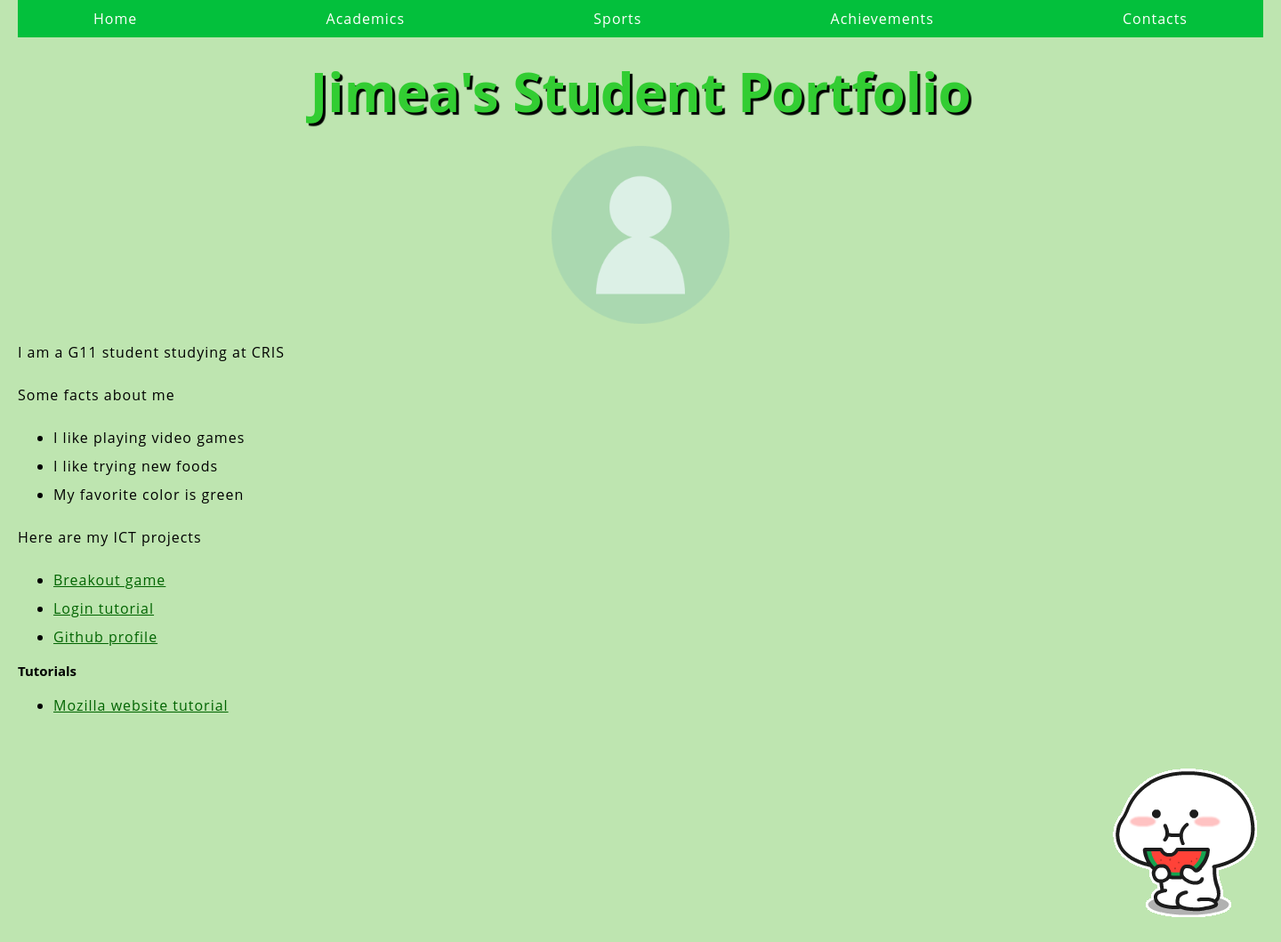
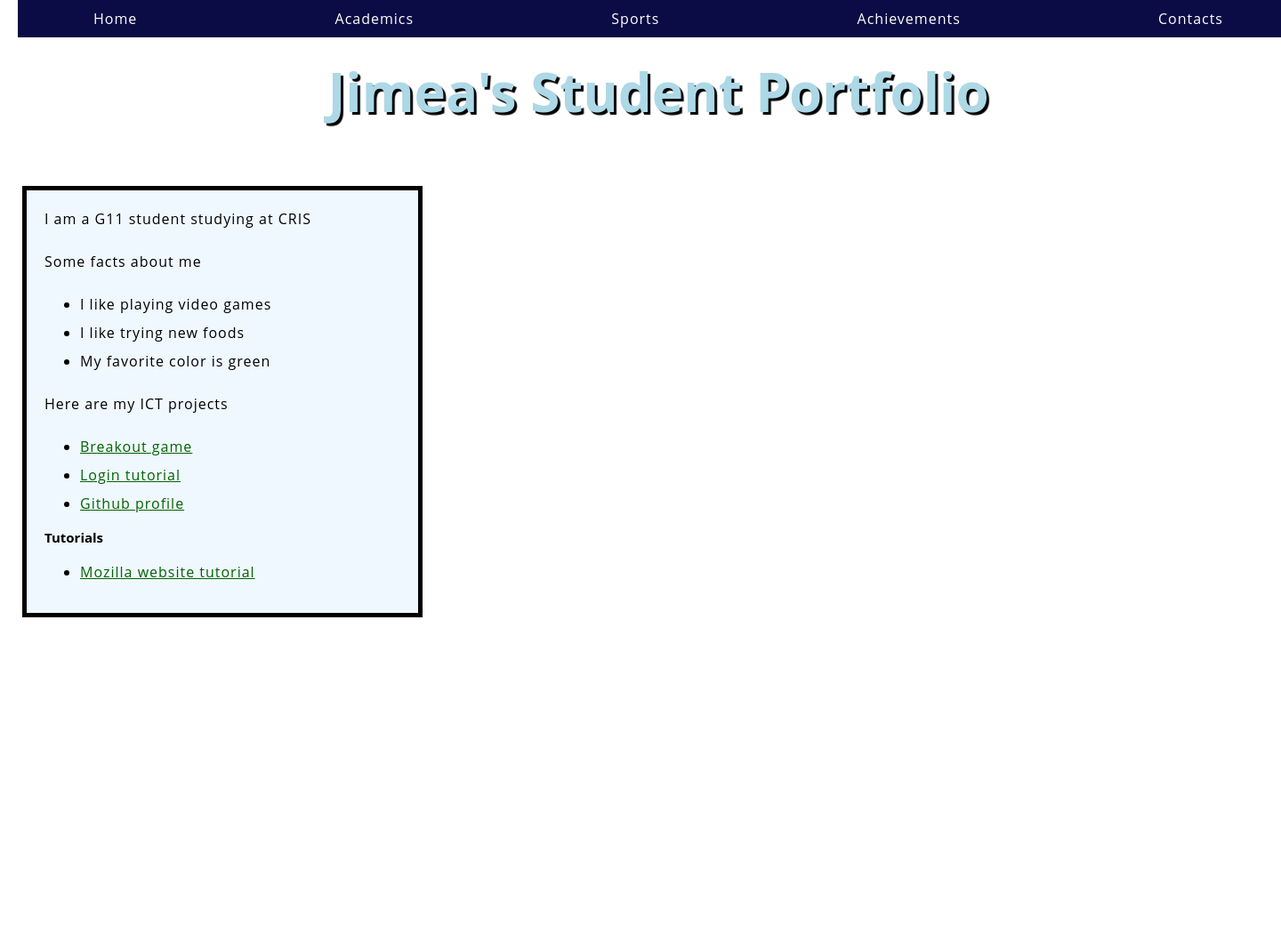
Before and after one commit to cris-ict-jimea/student-portfolio, a PHP site: page / in a window 1440 px wide. Shown: the whole page at 89% size. After the commit the page ends 694 px from the top, so only its background shows below. Run offline with PHP 8.4, Linux system fonts and the light colour scheme; some web fonts are replaced.

Commit message:
added a color scheme, and decorated the website to make it look nicer.

```diff
--- a/www/index.html
+++ b/www/index.html
@@ -30,7 +30,8 @@
       </ul>
     </nav>
     <h1>Jimea's Student Portfolio</h1>
-    <img src="images/Gren.png" class="gren" alt="My test image">
+    <h1></h1>
+  <div class="text-html" style="background-color:aliceblue;">
     <p>I am a G11 student studying at CRIS</p>
     <p> Some facts about me </p>
     <ul>
@@ -44,13 +45,11 @@
       <li> <a id="link" href="file:///home/jimea/var/user-login-tutorial/www/index.html">Login tutorial </a>
       <li> <a id="link" href="https://github.com/cris-ict-jimea?tab=repositories">Github profile </a>
      </li>
- </ul>
-
-     <h2>Tutorials</h2>
+    </ul>
+    <h2>Tutorials</h2>
      <ul>
      	<li><a id="link" href="file:///home/jimea/var/student-portfolio/www/assessments/getting-started/index.html">Mozilla website tutorial</a>
      </ul>
-
-     <img align="middle" src="images/eat.gif" class="eat" alt="My test image">
+ </div>
   </body>
 </html>
--- a/www/styles/style.css
+++ b/www/styles/style.css
@@ -4,7 +4,7 @@ html {
 }
 
 nav {
-  background-color: #03c03c;
+  background-color: #0B0B45;
   padding: .5em;
 
   /* scroll with content, then stick to the top left */
@@ -26,12 +26,28 @@ nav ul {
   justify-content: space-between;
 }
 
+body {
+  width: 100%;
+  height: 900px;
+  margin: 0 auto;
+  background-color: #FFFFFF;
+  padding: 0 20px 20px 20px;
+  background-image: url("");
+}
+
 nav a {
   color: #fff;
   text-decoration: none;
   padding: .5em 5em;
 }
 
+.text-html {
+  width: 400px;
+  margin: 5px;
+  background-color: #0B0B45;
+  padding: 0 20px 20px 20px;
+  border: 5px solid black;
+}
 
 h1 {
   font-size: 60px;
@@ -44,18 +60,11 @@ p, li {
   letter-spacing: 1px;
 }
 
-body {
-  width: 1400px;
-  height: 900px;
-  margin: 0 auto;
-  background-color: #BEE5B0;
-  padding: 0 20px 20px 20px;
-}
 
 h1 {
   margin: 0;
   padding: 20px 0;
-  color: #32CD32;
+  color: lightblue;
   text-shadow: 3px 3px 1px black;
 }
 
@@ -73,3 +82,13 @@ img {
   margin: 6;
   float: right;
 }
+
+.pics {
+  list-style: none;
+  margin: 0;
+  padding: 0;
+
+  display: grid;
+  grid-template-columns: 1fr 1fr;
+  gap: 1px;
+}
```
Also changed, not shown: www/images/bluebrick.jpg (added).
